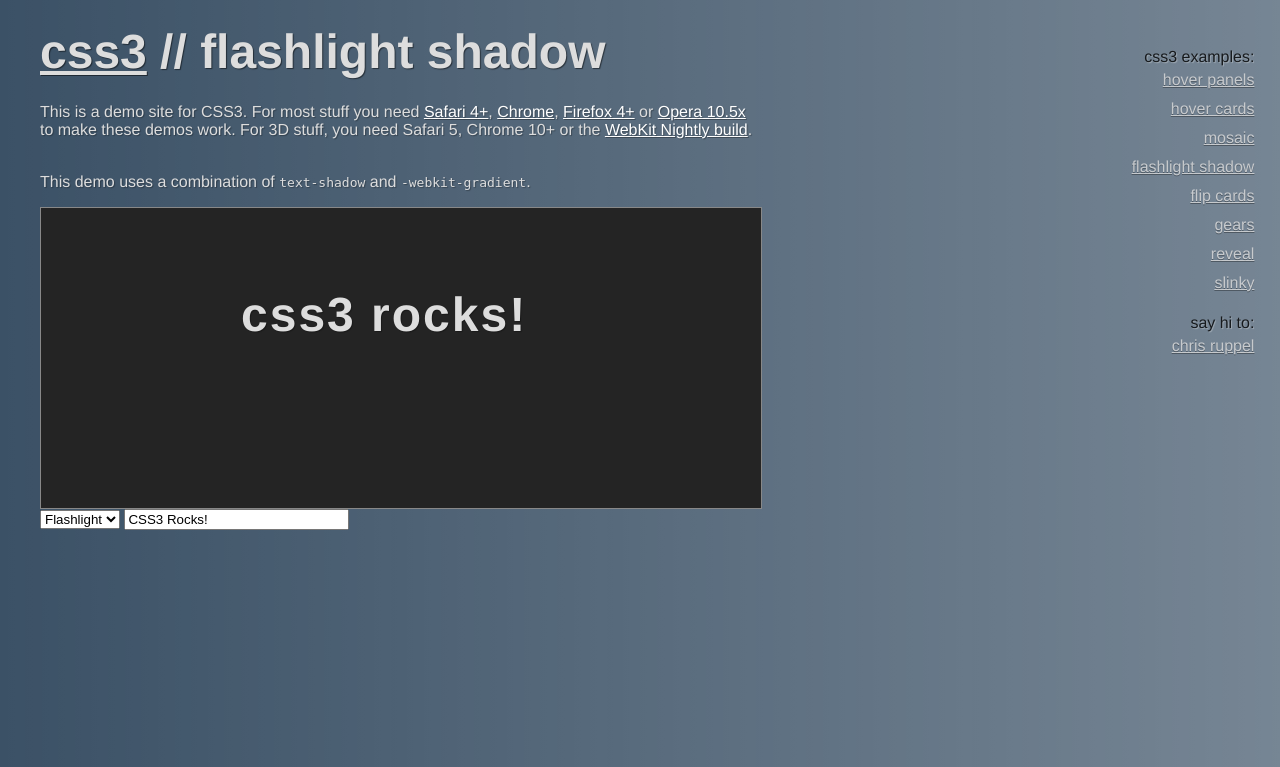
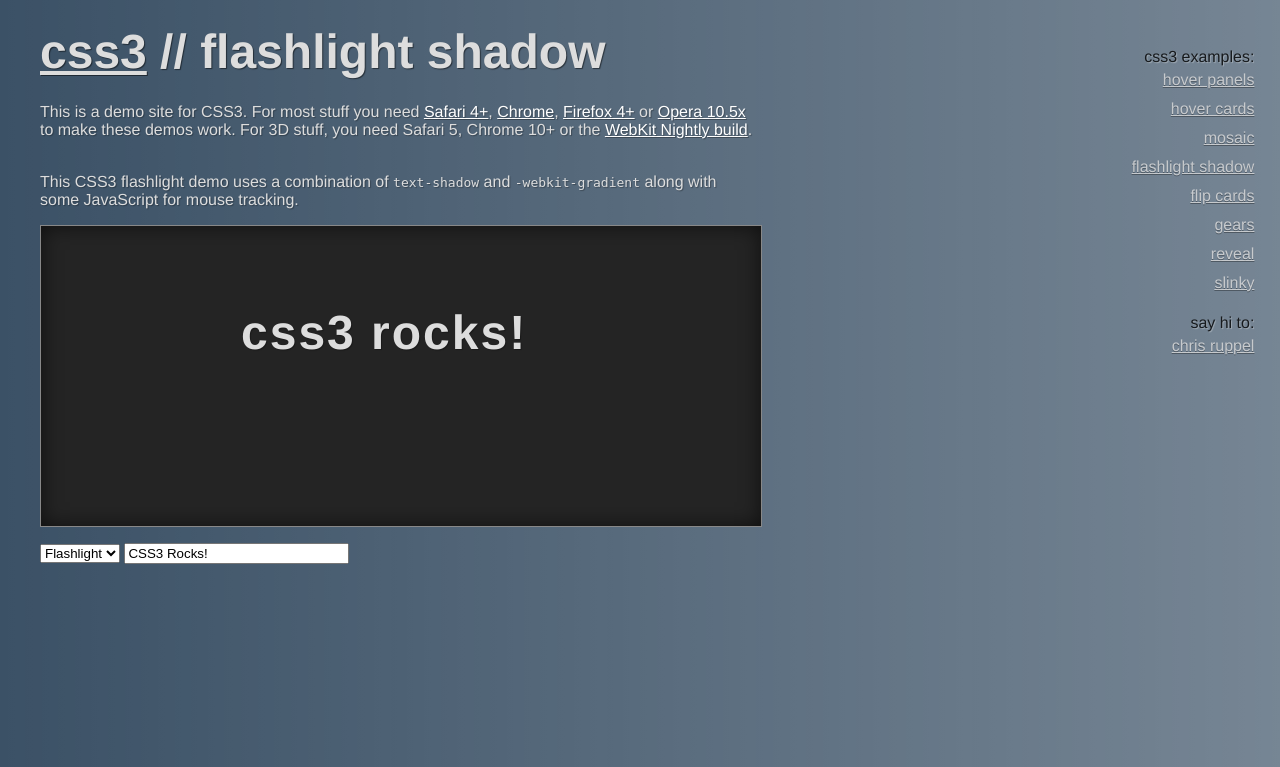
Before and after one commit to rupl/css3playground.com, a PHP site: page /flashlight.php in a window 1280 px wide. Shown: the top 767 px of the page. Run offline with PHP 8.4, Linux system fonts and the light colour scheme; some libraries are stand-ins or nearby versions.

Commit message:
added inset, adjusted bevel shadows, added intro copy, reformatted some blocks of JS

```diff
--- a/flashlight.php
+++ b/flashlight.php
@@ -10,10 +10,12 @@ include('_header.php');
 		#sandbox {
 			width: 720px;
 			height: 300px;
+			margin-bottom: 1em;
 			overflow: hidden;
 			position: relative;
 			border: 1px solid #888;
 			background: rgb(36,36,36);
+			box-shadow: inset 0 0 20px rgba(0,0,0,.6);
 		}
 		#text {
 			width: 320px;
@@ -70,16 +72,17 @@ include('_header.php');
 		    	if ($('#lightType').val() == 'flashlight') {
 		    		shadows += -XX +'px '+ -YY +'px '+ blur +'px rgba(0,0,0,'+ fade +')';
 			    } else {
-  			    	shadows += -XX/90 +'px '+ -YY/90 +'px 0 #000, ';
 			    	shadows += -XX/70 +'px '+ -YY/70 +'px 0 #000, ';
-  			    	shadows += -XX/55 +'px '+ -YY/55 +'px 0 #000, ';
-  			    	shadows += -XX/45 +'px '+ -YY/45 +'px 0 #000 ';
+			    	shadows += -XX/60 +'px '+ -YY/60 +'px 0 #000, ';
+			    	shadows += -XX/50 +'px '+ -YY/50 +'px 0 #000, ';
+			    	shadows += -XX/40 +'px '+ -YY/40 +'px 0 #000, ';
+			    	shadows += -XX/30 +'px '+ -YY/30 +'px 0 #000 ';
 			    }
 
 			    // apply text shadow(s)
 			    $('#text').css('text-shadow', shadows);
 
-				/*
+				<?php /*
   				// debug
   	    		$('#data .xx .val').text(XX);
   	    		$('#data .yy .val').text(YY);
@@ -87,14 +90,14 @@ include('_header.php');
   		    	$('#data .blur .val').text(blur);
   	    		$('#data .fade .val').text(fade);
   	    		$('#data .shadows .val').text(shadows);
-				//*/
+  				//*/ ?>
 
 			    // calculate the spotlight
 			    offset = $('#spot').offset();
   				XX = e.clientX - offset.left;
   				YY = e.clientY - offset.top;
   				fade = .75 + 25/hyp;
-				var spotSize = 36;
+  				var spotSize = 30;
 
   				if ($('#lightType').val() == 'flashlight') {
   				  var spotlight;
@@ -126,7 +129,7 @@ include('_header.php');
 	<h1><a href="http://css3playground.com">css3</a> // <?= $title ?></h1>
 	<? include('_browsers.php') ?>
 
-	<p>This demo uses a combination of <code>text-shadow</code> and <code>-webkit-gradient</code>.</p>
+	<p>This CSS3 flashlight demo uses a combination of <code>text-shadow</code> and <code>-webkit-gradient</code> along with some JavaScript for mouse tracking.</p>
 
 	<div id="sandbox">
 		<h2 id="text">CSS3 Rocks!</h2>
```
Lines whose indentation alone changed are shown as unchanged.
